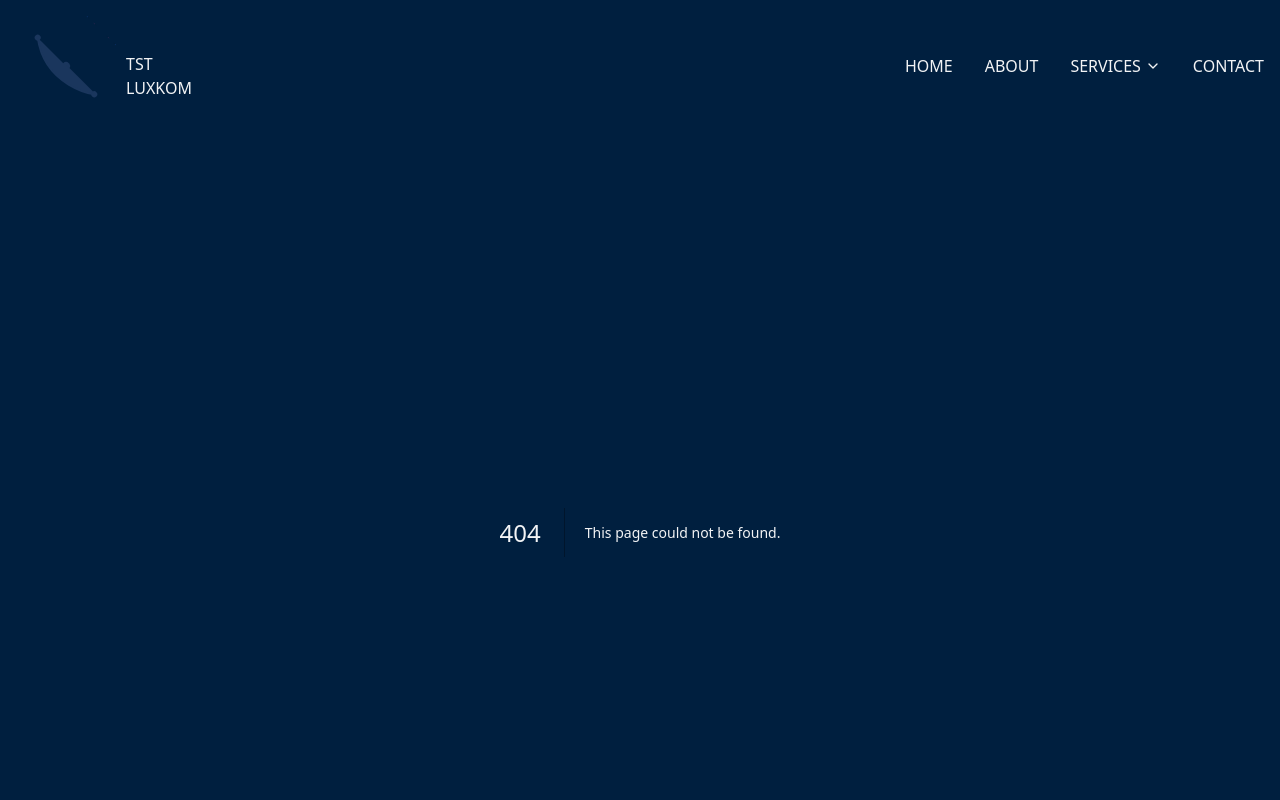
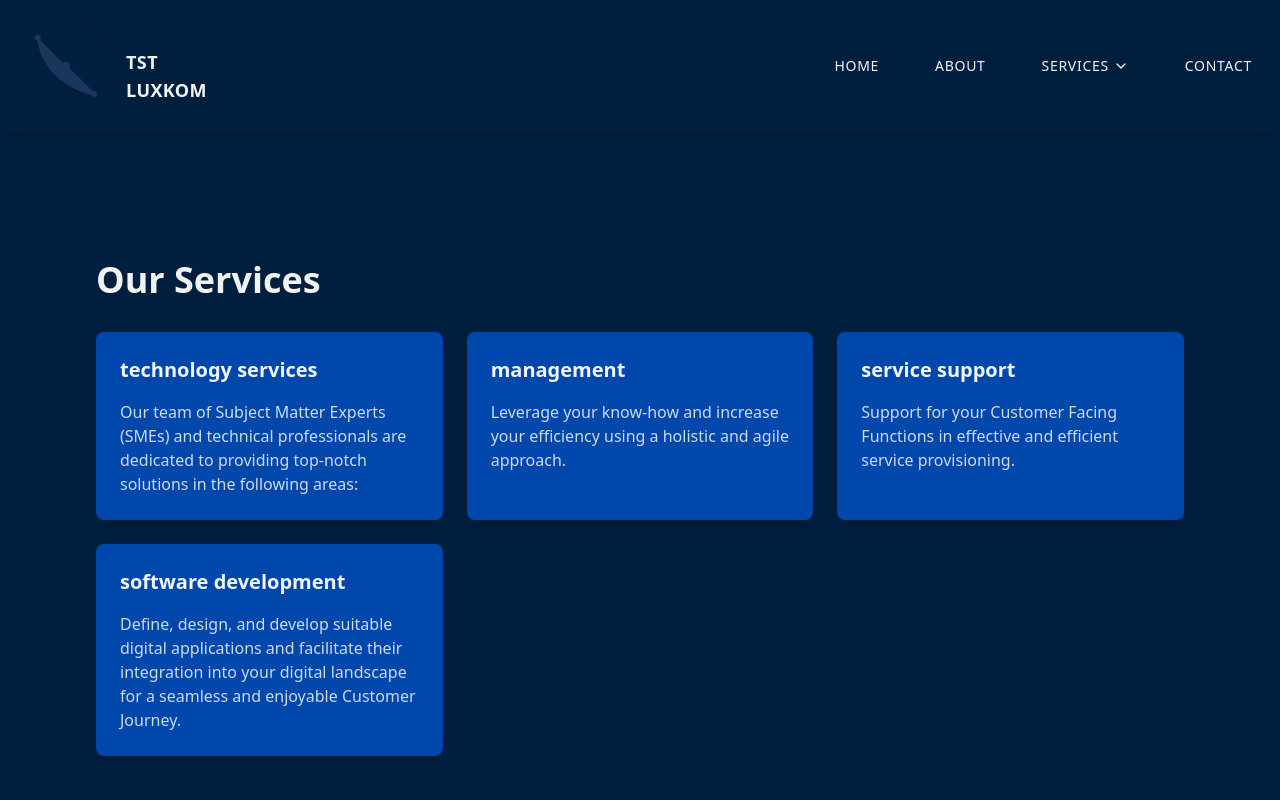
Before and after one commit to Ywette/TSTLUXKOM, a Next.js app: page /services in a window 1280 px wide. Before the commit this address had no page. Shown: the top 800 px of the page. Built offline with nearby package versions, Linux system fonts and the light colour scheme.

Commit message:
Fix Next.js configuration

```diff
--- /dev/null
+++ b/next.config.js
@@ -0,0 +1,20 @@
+/** @type {import('next').NextConfig} */
+const nextConfig = {
+    images: {
+        remotePatterns: [
+            {
+                protocol: 'https',
+                hostname: '**', // Allows all HTTPS domains
+            }
+        ],
+    },
+    webpack(config) {
+        config.module.rules.push({
+            test: /\.svg$/,
+            use: ['@svgr/webpack']
+        });
+        return config;
+    }
+};
+
+module.exports = nextConfig;
--- a/next.config.ts
+++ /dev/null
@@ -1,23 +0,0 @@
-import type { NextConfig } from "next";
-
-const nextConfig: NextConfig = {
-  images: {
-    remotePatterns: [
-      {
-        protocol: 'https',
-        hostname: '**', // Allows all HTTPS domains
-      }
-    ],
-    // Remove the domains array since it's redundant with remotePatterns
-    // and has formatting issues
-  },
-  webpack(config) {
-    config.module.rules.push({
-      test: /\.svg$/,
-      use: ['@svgr/webpack']
-    });
-    return config;
-  }
-};
-
-export default nextConfig;
--- a/src/app/layout.tsx
+++ b/src/app/layout.tsx
@@ -1,18 +1,12 @@
 import type { Metadata } from "next";
-import { Geist, Geist_Mono } from "next/font/google";
+import { Inter } from "next/font/google";
 import "./globals.css";
 import Footer from "@/components/Footer";
 import Layout from '@/components/layout'
 
-
-const geistSans = Geist({
-  variable: "--font-geist-sans",
+const inter = Inter({
   subsets: ["latin"],
-});
-
-const geistMono = Geist_Mono({
-  variable: "--font-geist-mono",
-  subsets: ["latin"],
+  variable: "--font-inter",
 });
 
 export const metadata: Metadata = {
@@ -28,7 +22,7 @@ export default function RootLayout({
   return (
     <html lang="en">
       <body
-        className={`${geistSans.variable} ${geistMono.variable} antialiased flex flex-col min-h-screen`}
+        className={`${inter.variable} antialiased flex flex-col min-h-screen`}
         style={{
           backgroundColor: 'var(--bg-primary)',
           color: 'var(--text-on-dark)'
--- a/src/app/page.tsx
+++ b/src/app/page.tsx
@@ -1,4 +1,4 @@
-import HeroSerction from "@/components/HeroSerction";
+import HeroSection from "@/components/HeroSection";
 import Partners from "@/components/Partners";
 import Mission from "@/components/Mission"
 import { ServicesList } from "@/components/ServicesList";
@@ -7,11 +7,10 @@ export default function Home() {
   return (
     <div className="pt-0 px-24">
       <main className="flex flex-grow flex-col">
-        <HeroSerction />
+        <HeroSection />
         <Mission />
         <ServicesList />
         <Partners />
-
       </main>
     </div>
   );
--- /dev/null
+++ b/src/app/services/page.tsx
@@ -0,0 +1,26 @@
+"use client";
+
+import { services } from '@/data/services';
+import { useRouter } from 'next/navigation';
+
+export default function ServicesPage() {
+    const router = useRouter();
+
+    return (
+        <div className="pt-32 px-4 md:px-24">
+            <h1 className="text-4xl font-bold mb-8 text-text-light">Our Services</h1>
+            <div className="grid grid-cols-1 md:grid-cols-2 lg:grid-cols-3 gap-6">
+                {services.map((service) => (
+                    <div
+                        key={service.id}
+                        className="bg-secondary p-6 rounded-lg shadow-lg cursor-pointer hover:opacity-90 transition-opacity"
+                        onClick={() => router.push(`/services/${service.web}`)}
+                    >
+                        <h2 className="text-xl font-semibold mb-4 text-text-light">{service.title}</h2>
+                        <p className="text-text-light/80">{service.description}</p>
+                    </div>
+                ))}
+            </div>
+        </div>
+    );
+}
--- a/src/components/Header.tsx
+++ b/src/components/Header.tsx
@@ -14,7 +14,7 @@ export function Header() {
     const pathname = usePathname()
 
     return (
-        <header className="fixed top-0 left-0 right-0 z-50" style={{ backgroundColor: 'var(--bg-primary)' }}>
+        <header className="fixed top-0 left-0 right-0 z-50 shadow-lg bg-primary">
             <div className="max-w-7xl mx-auto flex items-center justify-between p-4">
                 {/* Logo section */}
                 <div className="flex items-center">
@@ -25,20 +25,19 @@ export function Header() {
                         height={100}
                         width={100}
                     />
-                    <div className="px-[10px] pt-5" style={{ color: 'var(--text-on-dark)' }}>
-                        <p>TST</p>
-                        <p>LUXKOM</p>
+                    <div className="px-[10px] pt-5 font-semibold tracking-wide text-text-light">
+                        <p className="text-lg">TST</p>
+                        <p className="text-lg">LUXKOM</p>
                     </div>
                 </div>
 
                 {/* Navigation section */}
                 <nav className="hidden md:block">
-                    <ul className="uppercase flex items-center space-x-8" style={{ color: 'var(--text-on-dark)' }}>
+                    <ul className="uppercase flex items-center space-x-8 text-sm font-medium tracking-wider text-text-light">
                         <li>
                             <Link
                                 href="/"
-                                className="hover:opacity-80 transition-opacity"
-                                style={{ color: 'var(--text-on-dark)' }}
+                                className="hover:opacity-80 transition-opacity py-2 px-3 rounded-md hover:bg-white/10 text-text-light"
                             >
                                 Home
                             </Link>
@@ -46,16 +45,14 @@ export function Header() {
                         <li>
                             <Link
                                 href="#about"
-                                className="hover:opacity-80 transition-opacity"
-                                style={{ color: 'var(--text-on-dark)' }}
+                                className="hover:opacity-80 transition-opacity py-2 px-3 rounded-md hover:bg-white/10 text-text-light"
                             >
                                 About
                             </Link>
                         </li>
                         <li className="relative">
                             <button
-                                className="uppercase inline-flex items-center gap-1 py-4 hover:opacity-80 transition-opacity"
-                                style={{ color: 'var(--text-on-dark)' }}
+                                className="uppercase inline-flex items-center gap-1 py-2 px-3 rounded-md hover:bg-white/10 font-medium text-text-light"
                                 onClick={async () => {
                                     if (pathname !== '/') {
                                         await router.push('/')
@@ -81,11 +78,7 @@ export function Header() {
 
                             {isOpen && (
                                 <div
-                                    className="absolute left-0 rounded-md shadow-lg py-1 z-50 min-w-[200px]"
-                                    style={{
-                                        top: 'calc(100% - 1rem)',
-                                        backgroundColor: 'var(--bg-secondary)',
-                                    }}
+                                    className="absolute left-0 rounded-md shadow-lg py-1 z-50 min-w-[200px] backdrop-blur-sm bg-secondary top-[calc(100%-0.5rem)]"
                                     onMouseEnter={() => setIsOpen(true)}
                                     onMouseLeave={() => setIsOpen(false)}
                                 >
@@ -93,11 +86,7 @@ export function Header() {
                                         <Link
                                             key={service.id}
                                             href={`/services/${service.web}`}
-                                            className="block px-4 py-2 text-sm hover:opacity-80 transition-opacity"
-                                            style={{
-                                                color: 'var(--text-on-dark)',
-                                                backgroundColor: 'transparent',
-                                            }}
+                                            className="block px-4 py-2 text-sm hover:opacity-80 transition-opacity hover:bg-white/10 font-medium text-text-light bg-transparent"
                                         >
                                             {service.title}
                                         </Link>
@@ -108,8 +97,7 @@ export function Header() {
                         <li>
                             <Link
                                 href="/contact"
-                                className="hover:opacity-80 transition-opacity"
-                                style={{ color: 'var(--text-on-dark)' }}
+                                className="hover:opacity-80 transition-opacity py-2 px-3 rounded-md hover:bg-white/10 text-text-light"
                             >
                                 Contact
                             </Link>
--- a/src/components/layout.tsx
+++ b/src/components/layout.tsx
@@ -8,7 +8,7 @@ export default function Layout({ children }: { children: React.ReactNode }) {
       {/* <div className="flex-grow">
         {children}
       </div> */}
-      <main className="flex-1 mt-[132px]"> {/* flex-1 will make it take remaining space */}
+      <main className="flex-1 mt-[88px] sm:mt-[100px] lg:mt-[132px]"> {/* Responsive margin top */}
         {children}
       </main>
     </div>
--- a/tailwind.config.ts
+++ b/tailwind.config.ts
@@ -1,6 +1,6 @@
 import type { Config } from "tailwindcss";
 
-export default {
+const config: Config = {
   content: [
     "./src/pages/**/*.{js,ts,jsx,tsx,mdx}",
     "./src/components/**/*.{js,ts,jsx,tsx,mdx}",
@@ -9,11 +9,13 @@ export default {
   theme: {
     extend: {
       colors: {
-        'primary': '#001F3F',      // Navy Blue
-        'secondary': '#0047AB',    // Royal Blue
+        primary: '#001F3F',      // Navy Blue
+        secondary: '#0047AB',    // Royal Blue
         'text-light': 'rgba(255, 255, 255, 0.95)',
-      }
-    }
+      },
+    },
   },
   plugins: [],
-} satisfies Config;
+};
+
+export default config;
```
Also changed, not shown: package.json (+11 -7 lines), src/components/HeroSection.tsx (renamed from src/components/HeroSerction.tsx), 1 other file (tests, documents, lock files or other folders).
